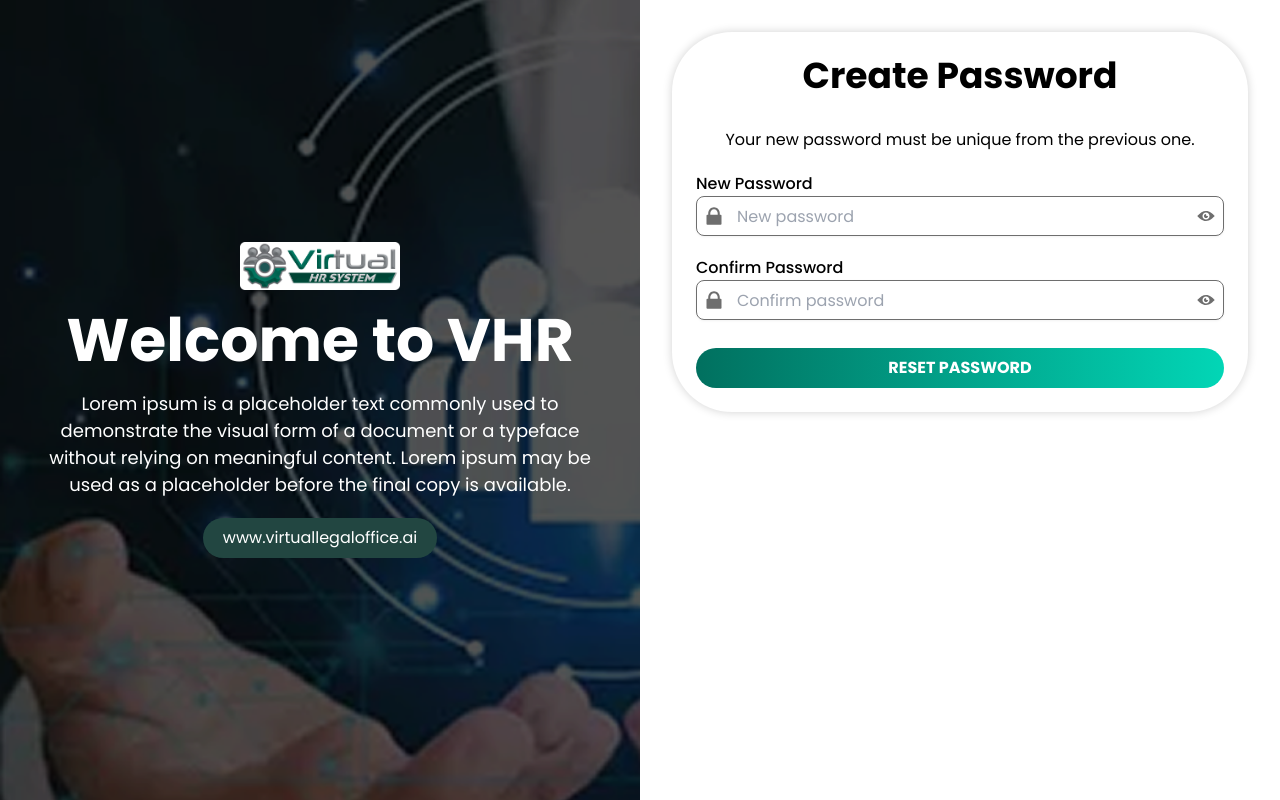
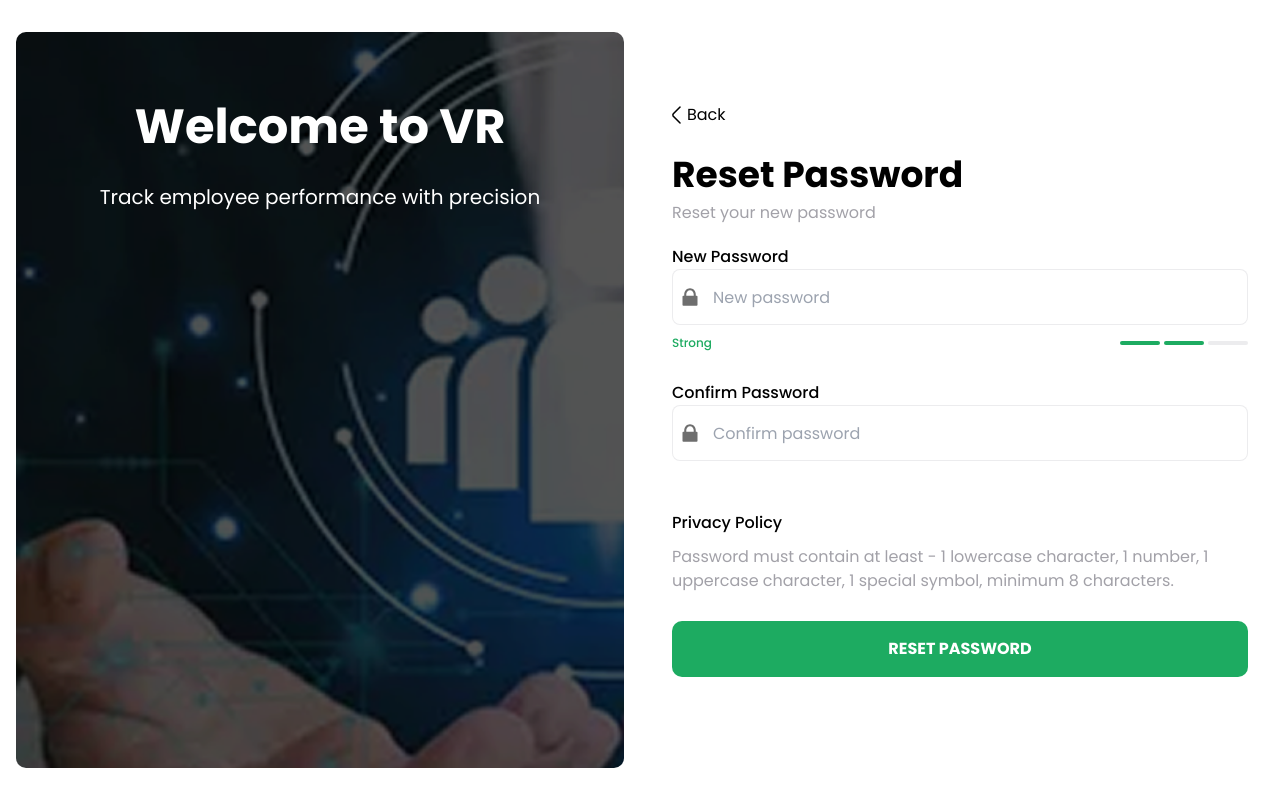
Before and after one commit to salman319/vhr, a Next.js app: page /create-password in a window 1280 px wide. Built offline with nearby package versions, Linux system fonts and the light colour scheme.

Commit message:
Slider Add

```diff
--- a/src/app/create-password/page.js
+++ b/src/app/create-password/page.js
@@ -1,113 +1,129 @@
 "use client";
-import React, { useRef, useEffect } from 'react'
+import React, { useState } from 'react';
 import Link from 'next/link';
+import { useRouter } from 'next/navigation';
+import Auth from '@/component/Auth';
 import Image from 'next/image';
+import Vector from "../../../public/images/vector.png";
+import Welcome from "../../../public/images/welcome.png";
+
 export default function Login() {
+  const [showPopup, setShowPopup] = useState(false);
+  const router = useRouter();
+
+  const handleResetPassword = () => {
+    setShowPopup(true);
+  };
+
+  const handleBackToLogin = () => {
+    router.push('/');
+  };
+
   return (
     <React.Fragment>
       <main>
-        <div className='grid grid-cols-1 md:grid-cols-2'>
-          <div className='welcome-sec grid-item flex justify-center items-center flex-col gap-5'>
-            <div className='flex justify-center'>
-              <Image width={100} height={100} src='/images/logo.png' alt='Media' className='w-40' />
-            </div>
-            <div>
-              <h1 className='text-3xl font-bold text-white md:text-6xl text-center'>
-                Welcome to VHR
-              </h1>
-            </div>
-            <div className='text-center text-[18px] px-8 text-white'>
-              Lorem ipsum is a placeholder text commonly used to demonstrate the visual form of a document or a typeface without relying on meaningful content. Lorem ipsum may be used as a placeholder before the final copy is available.
-            </div>
-            <div className='flex justify-center'>
-              <button className='rounded-full py-2 px-2 md:px-5 bg-green hover:bg-primary text-white text-base'>
-                www.virtuallegaloffice.ai
-              </button>
-            </div>
-          </div>
+        <div className="grid grid-cols-1 md:grid-cols-2 items-center bg-white">
+          <Auth />
+          <div className='h-screen flex flex-col justify-center bg-white overflow-auto grid-item p-5 md:p-8'>
+            <div className=''>
+              <a href="/otp-verification" className="back flex items-center gap-1.5 pb-7">
+                <Image src={Vector} alt="" />
+                <p className="text-base font-normal text-black hover:text-[#1DAB61] transition duration-300">Back</p>
+              </a>
+              <h1 className='text-2xl text-black md:text-4xl font-bold text-left pb-1.5'>Reset Password</h1>
+              <p className='text-left text-[#A2A1A8] mb-5'>
+                Reset your new password
+              </p>
 
-          <div className='h-screen bg-white overflow-auto grid-item p-5 md:p-8'>
-            <div className='bg-white shadow-custom rounded-[60px] p-4 md:p-6'>
-              <h1 className='text-2xl text-black md:text-4xl font-bold text-center pb-8'>Create Password</h1>
-              <p className='text-center text-black mb-5'>
-                Your new password must be unique from the previous one.
-              </p>
-              <div className="group fields mb-5">
-                <label
-                  className="inline-block text-black w-full text-base font-medium text-balck transition-all duration-200 ease-in-out group-focus-within:text-primary"
-                >
+              {/* New Password Field */}
+              <div className="group fields">
+                <label className="inline-block text-black w-full text-base font-medium transition-all duration-200 ease-in-out">
                   New Password
                 </label>
                 <div className="relative flex items-center">
                   <input
                     type="password"
                     placeholder='New password'
-                    className="relative h-10 w-full rounded-lg border bg-white border-gray pl-10 pr-9 font-thin outline-none drop-shadow-sm transition-all duration-200 ease-in-out focus:bg-white focus:ring-2 focus:ring-primary focus:drop-shadow-lg"
+                    className="relative h-14 w-full text-black rounded-lg border bg-white border-[#A2A1A833] pl-10 pr-9 font-thin outline-none focus:ring-2 focus:ring-[#1DAB61]"
                   />
-                  <span className=" absolute left-2 transition-all duration-200 ease-in-out group-focus-within:text-primary">
+                  <span className=" absolute left-2 transition-all duration-200 ease-in-out group-focus-within:text-[#1DAB61]">
                     <svg
                       viewBox="0 0 512 512"
                     >
                       <path d="M86.4,480h339.2c12.3,0,22.4-9.9,22.4-22.1V246c0-12.2-10-22-22.4-22H404v-30.9c0-41.5-16.2-87.6-42.6-115.4  C335.1,49.9,297.4,32,256.1,32c-0.1,0-0.1,0-0.1,0c0,0-0.1,0-0.1,0c-41.3,0-79,17.9-105.3,45.6c-26.4,27.8-42.6,73.9-42.6,115.4V224  H89h-2.6C74,224,64,233.9,64,246v211.9C64,470.1,74,480,86.4,480z M161,193.1c0-27.3,9.9-61.1,28.1-80.3l0,0l0-0.3  C206.7,93.9,231,83,255.9,83h0.1h0.1c24.9,0,49.2,10.9,66.8,29.5l0,0.2l-0.1,0.1c18.3,19.2,28.1,53,28.1,80.3V224h-17.5h-155H161  V193.1z" />
                     </svg>
                   </span>
-                  <span className=" absolute right-2 transition-all duration-200 ease-in-out group-focus-within:text-primary">
-                    <svg
-                      viewBox="0 0 512 512"
-                    >
-                      <g>
-                        <path d="M256,128c-81.9,0-145.7,48.8-224,128c67.4,67.7,124,128,224,128c99.9,0,173.4-76.4,224-126.6   C428.2,198.6,354.8,128,256,128z M256,347.3c-49.4,0-89.6-41-89.6-91.3c0-50.4,40.2-91.3,89.6-91.3s89.6,41,89.6,91.3   C345.6,306.4,305.4,347.3,256,347.3z" />
-                        <g>
-                          <path d="M256,224c0-7.9,2.9-15.1,7.6-20.7c-2.5-0.4-5-0.6-7.6-0.6c-28.8,0-52.3,23.9-52.3,53.3c0,29.4,23.5,53.3,52.3,53.3    s52.3-23.9,52.3-53.3c0-2.3-0.2-4.6-0.4-6.9c-5.5,4.3-12.3,6.9-19.8,6.9C270.3,256,256,241.7,256,224z" />
-                        </g>
-                      </g>
-                    </svg>
-                  </span>
                 </div>
               </div>
-
-              <div className="group fields mb-5">
-                <label
-                  className="inline-block text-black w-full text-base font-medium text-balck transition-all duration-200 ease-in-out group-focus-within:text-primary"
-                >
+              <div class="flex items-center justify-between w-full mt-[10px]">
+                <span class="text-[#1DAB61] font-medium text-xs">Strong</span>
+                <div class="flex gap-1">
+                  <div class="h-1 w-10 rounded-full bg-[#1DAB61]"></div>
+                  <div class="h-1 w-10 rounded-full bg-[#1DAB61]"></div>
+                  <div class="h-1 w-10 rounded-full bg-[#A2A1A833]"></div>
+                </div>
+              </div>
+              {/* Confirm Password Field */}
+              <div className="group fields mb-5 mt-[30px]">
+                <label className="inline-block text-black w-full text-base font-medium transition-all duration-200 ease-in-out">
                   Confirm Password
                 </label>
                 <div className="relative flex items-center">
                   <input
                     type="password"
                     placeholder='Confirm password'
-                    className="relative h-10 w-full rounded-lg border bg-white border-gray pl-10 pr-9 font-thin outline-none drop-shadow-sm transition-all duration-200 ease-in-out focus:bg-white focus:ring-2 focus:ring-primary focus:drop-shadow-lg"
+                    className="relative h-14 w-full text-black rounded-lg border bg-white border-[#A2A1A833] pl-10 pr-9 font-thin outline-none focus:ring-2 focus:ring-[#1DAB61]"
                   />
-                  <span className=" absolute left-2 transition-all duration-200 ease-in-out group-focus-within:text-primary">
+                  <span className=" absolute left-2 transition-all duration-200 ease-in-out group-focus-within:text-[#1DAB61]">
                     <svg
                       viewBox="0 0 512 512"
                     >
                       <path d="M86.4,480h339.2c12.3,0,22.4-9.9,22.4-22.1V246c0-12.2-10-22-22.4-22H404v-30.9c0-41.5-16.2-87.6-42.6-115.4  C335.1,49.9,297.4,32,256.1,32c-0.1,0-0.1,0-0.1,0c0,0-0.1,0-0.1,0c-41.3,0-79,17.9-105.3,45.6c-26.4,27.8-42.6,73.9-42.6,115.4V224  H89h-2.6C74,224,64,233.9,64,246v211.9C64,470.1,74,480,86.4,480z M161,193.1c0-27.3,9.9-61.1,28.1-80.3l0,0l0-0.3  C206.7,93.9,231,83,255.9,83h0.1h0.1c24.9,0,49.2,10.9,66.8,29.5l0,0.2l-0.1,0.1c18.3,19.2,28.1,53,28.1,80.3V224h-17.5h-155H161  V193.1z" />
                     </svg>
                   </span>
-                  <span className=" absolute right-2 transition-all duration-200 ease-in-out group-focus-within:text-primary">
-                    <svg
-                      viewBox="0 0 512 512"
-                    >
-                      <g>
-                        <path d="M256,128c-81.9,0-145.7,48.8-224,128c67.4,67.7,124,128,224,128c99.9,0,173.4-76.4,224-126.6   C428.2,198.6,354.8,128,256,128z M256,347.3c-49.4,0-89.6-41-89.6-91.3c0-50.4,40.2-91.3,89.6-91.3s89.6,41,89.6,91.3   C345.6,306.4,305.4,347.3,256,347.3z" />
-                        <g>
-                          <path d="M256,224c0-7.9,2.9-15.1,7.6-20.7c-2.5-0.4-5-0.6-7.6-0.6c-28.8,0-52.3,23.9-52.3,53.3c0,29.4,23.5,53.3,52.3,53.3    s52.3-23.9,52.3-53.3c0-2.3-0.2-4.6-0.4-6.9c-5.5,4.3-12.3,6.9-19.8,6.9C270.3,256,256,241.7,256,224z" />
-                        </g>
-                      </g>
-                    </svg>
-                  </span>
                 </div>
               </div>
 
-              <button className='bg-green-gradient mt-2 hover:bg-hover-gradient text-base font-bold rounded-full p-2 w-full uppercase text-white'>
-                Reset password
+              {/* Policy Info */}
+              <label className="inline-block mt-[30px] text-black w-full text-base font-medium">
+                Privacy Policy
+              </label>
+              <p className='text-left text-[#A2A1A8] mt-[10px]'>
+                Password must contain at least - 1 lowercase character, 1 number, 1 uppercase character, 1 special symbol, minimum 8 characters.
+              </p>
+
+              {/* Reset Password Button */}
+              <button
+                onClick={handleResetPassword}
+                className="w-full bg-[#1DAB61] mt-7 mb-5 hover:bg-[#37c77d] transition duration-300 h-14 text-base font-bold rounded-[10px] p-2 uppercase text-white flex items-center justify-center"
+              >
+                Reset Password
               </button>
 
+              {/* Popup */}
+              {showPopup && (
+                <div className="fixed inset-0 bg-[#000000b0] backdrop-blur-lg flex items-center justify-center z-50">
+                  <div className="welcome w-96 h-[360px] flex flex-col items-center border bg-white border-[#A2A1A84D] rounded-[30px] px-4 py-4">
+                    <Image src={Welcome} alt="Welcome" className="mt-3.5" />
+                    <h3 className="text-2xl text-black font-semibold text-center pt-3.5">
+                      Password Updated Successfully
+                    </h3>
+                    <p className="text-xs  font-light pt-1 text-center text-black">
+                      Your password has been updated successfully
+                    </p>
+                    <button
+                      onClick={handleBackToLogin}
+                      className="border border-[#1DAB61] bg-[#1DAB61] hover:bg-[#33c77a] mt-10 p-4 h-[55px] w-full flex items-center justify-center text-base font-bold rounded-md transition duration-300"
+                    >
+                      <span className="text-white">Back to Login</span>
+                    </button>
+                  </div>
+                </div>
+              )}
             </div>
           </div>
         </div>
       </main>
     </React.Fragment>
-  )
+  );
 }
--- a/src/app/otp-verification/page.js
+++ b/src/app/otp-verification/page.js
@@ -1,44 +1,34 @@
 "use client";
-import React, { useRef, useEffect } from 'react'
+import React from 'react';
 import Link from 'next/link';
+import Auth from '@/component/Auth';
 import Image from 'next/image';
+import Vector from "../../../public/images/vector.png";
+
 export default function Login() {
   return (
     <React.Fragment>
       <main>
-        <div className='grid grid-cols-1 md:grid-cols-2'>
-          <div className='welcome-sec grid-item flex justify-center items-center flex-col gap-5'>
-            <div className='flex justify-center'>
-              <Image width={100} height={100} src='/images/logo.png' alt='Media' className='w-40' />
-            </div>
-            <div>
-              <h1 className='text-3xl font-bold text-white md:text-6xl text-center'>
-                Welcome to VHR
-              </h1>
-            </div>
-            <div className='text-center text-[18px] px-8 text-white'>
-              Lorem ipsum is a placeholder text commonly used to demonstrate the visual form of a document or a typeface without relying on meaningful content. Lorem ipsum may be used as a placeholder before the final copy is available.
-            </div>
-            <div className='flex justify-center'>
-              <button className='rounded-full py-2 px-2 md:px-5 bg-green hover:bg-primary text-white text-base'>
-                www.virtuallegaloffice.ai
-              </button>
-            </div>
-          </div>
-
-          <div className='h-screen bg-white overflow-auto grid-item p-5 md:p-8'>
-            <div className='bg-white shadow-custom rounded-[60px] p-4 md:p-6'>
-              <h1 className='text-2xl text-black md:text-4xl font-bold text-center pb-8'>OTP Verification</h1>
-              <p className='text-center text-black mb-5'>
-                Enter the verification code we just sent on your email address for setting your password.
+        <div className="grid grid-cols-1 md:grid-cols-2 items-center bg-white">
+          <Auth />
+          <div className='h-screen flex flex-col justify-center bg-white overflow-auto grid-item p-5 md:p-8'>
+            <div className=''>
+              <a href="/forgot-password" className="back flex items-center gap-1.5 pb-7">
+                <Image src={Vector} alt="" />
+                <p className="text-base font-normal text-black hover:text-[#1DAB61] transition duration-300">Back</p>
+              </a>
+              <h1 className='text-2xl text-black md:text-4xl font-bold text-left pb-1.5'>Enter OTP</h1>
+              <p className='text-left text-[#A2A1A8] mb-5'>
+                We have share a code of your registered email address
+                robertallen@example.com
               </p>
-              <div className="group flex justify-center gap-3 fields mb-5">
+              <div className="group flex justify-between gap-3 fields mb-5 mt-7">
 
                 <div className="relative flex items-center">
                   <input
                     type="text"
                     placeholder='-'
-                    className="relative text-black h-10 w-10 text-center rounded-lg border bg-white border-gray p-1 font-thin outline-none drop-shadow-sm transition-all duration-200 ease-in-out focus:bg-white focus:ring-2 focus:ring-primary focus:drop-shadow-lg"
+                    className="relative text-black lg:h-[60px] md:h-[40px]  lg:w-[60px] md:w-[40px] h-[35px] w-[35px]  text-center rounded-lg border bg-white border-[#A2A1A833] p-1 font-thin outline-none drop-shadow-sm transition-all duration-200 ease-in-out focus:bg-white focus:ring-2 focus:ring-[#1DAB61] "
                   />
                 </div>
 
@@ -46,7 +36,7 @@ export default function Login() {
                   <input
                     type="text"
                     placeholder='-'
-                    className="relative text-black h-10 w-10 text-center rounded-lg border bg-white border-gray p-1 font-thin outline-none drop-shadow-sm transition-all duration-200 ease-in-out focus:bg-white focus:ring-2 focus:ring-primary focus:drop-shadow-lg"
+                    className="relative text-black lg:h-[60px] md:h-[40px]  lg:w-[60px] md:w-[40px] h-[35px] w-[35px] text-center rounded-lg border bg-white border-[#A2A1A833] p-1 font-thin outline-none drop-shadow-sm transition-all duration-200 ease-in-out focus:bg-white focus:ring-2 focus:ring-[#1DAB61] "
                   />
                 </div>
 
@@ -54,7 +44,7 @@ export default function Login() {
                   <input
                     type="text"
                     placeholder='-'
-                    className="relative text-black h-10 w-10 text-center rounded-lg border bg-white border-gray p-1 font-thin outline-none drop-shadow-sm transition-all duration-200 ease-in-out focus:bg-white focus:ring-2 focus:ring-primary focus:drop-shadow-lg"
+                    className="relative text-black lg:h-[60px] md:h-[40px]  lg:w-[60px] md:w-[40px] h-[35px] w-[35px]  text-center rounded-lg border bg-white border-[#A2A1A833] p-1 font-thin outline-none drop-shadow-sm transition-all duration-200 ease-in-out focus:bg-white focus:ring-2 focus:ring-[#1DAB61] "
                   />
                 </div>
 
@@ -62,7 +52,7 @@ export default function Login() {
                   <input
                     type="text"
                     placeholder='-'
-                    className="relative text-black h-10 w-10 text-center rounded-lg border bg-white border-gray p-1 font-thin outline-none drop-shadow-sm transition-all duration-200 ease-in-out focus:bg-white focus:ring-2 focus:ring-primary focus:drop-shadow-lg"
+                    className="relative text-black lg:h-[60px] md:h-[40px]  lg:w-[60px] md:w-[40px] h-[35px] w-[35px]  text-center rounded-lg border bg-white border-[#A2A1A833] p-1 font-thin outline-none drop-shadow-sm transition-all duration-200 ease-in-out focus:bg-white focus:ring-2 focus:ring-[#1DAB61] "
                   />
                 </div>
 
@@ -70,33 +60,36 @@ export default function Login() {
                   <input
                     type="text"
                     placeholder='-'
-                    className="relative text-black h-10 w-10 text-center rounded-lg border bg-white border-gray p-1 font-thin outline-none drop-shadow-sm transition-all duration-200 ease-in-out focus:bg-white focus:ring-2 focus:ring-primary focus:drop-shadow-lg"
+                    className="relative text-black lg:h-[60px] md:h-[40px]  lg:w-[60px] md:w-[40px] h-[35px] w-[35px]  text-center rounded-lg border bg-white border-[#A2A1A833] p-1 font-thin outline-none drop-shadow-sm transition-all duration-200 ease-in-out focus:bg-white focus:ring-2 focus:ring-[#1DAB61] "
                   />
                 </div>
                 <div className="relative flex items-center">
                   <input
                     type="text"
                     placeholder='-'
-                    className="relative text-black h-10 w-10 text-center rounded-lg border bg-white border-gray p-1 font-thin outline-none drop-shadow-sm transition-all duration-200 ease-in-out focus:bg-white focus:ring-2 focus:ring-primary focus:drop-shadow-lg"
+                    className="relative text-black lg:h-[60px] md:h-[40px]  lg:w-[60px] md:w-[40px] h-[35px] w-[35px]  text-center rounded-lg border bg-white border-[#A2A1A833] p-1 font-thin outline-none drop-shadow-sm transition-all duration-200 ease-in-out focus:bg-white focus:ring-2 focus:ring-[#1DAB61] "
                   />
                 </div>
               </div>
 
-              <button className='bg-green-gradient mt-2 hover:bg-hover-gradient text-base font-bold rounded-full p-2 w-full uppercase text-white'>
+              <a
+                href="/create-password"
+                className="w-full bg-[#1DAB61] mt-7 mb-5 hover:bg-[#37c77d] transition duration-300 h-14 text-base font-bold rounded-[10px] p-2 uppercase text-white flex items-center justify-center"
+              >
                 Verify
-              </button>
+              </a>
 
-              <div className='text-center text-black text-base py-5'>
+              {/* <div className='text-center text-black text-base py-5'>
                 Didn’t receive code?
-                <Link href={'/signup'} className='text-primary underline hover:text-green pl-1'>
+                <Link href={'/signup'} className='text-[#1DAB61] underline hover:text-[#37c77d] pl-1'>
                   Resend
                 </Link>
-              </div>
+              </div> */}
 
             </div>
           </div>
         </div>
       </main>
     </React.Fragment>
-  )
+  );
 }
--- a/src/component/Auth.js
+++ b/src/component/Auth.js
@@ -1,18 +1,63 @@
-import React from 'react'
+import React, { useState, useEffect } from 'react'
 
 const Auth = () => {
+    const [currentSlide, setCurrentSlide] = useState(0);
+
+    const slides = [
+        {
+            heading: "Welcome to VHR",
+            content: "90% faster onboarding with our automated system"
+        },
+        {
+            heading: "Welcome to VR",
+            content: "Track employee performance with precision"
+        },
+        {
+            heading: "Welcome to VH",
+            content: "Reduce attrition with our engagement tools"
+        }
+    ];
+
+    useEffect(() => {
+        const interval = setInterval(() => {
+            setCurrentSlide((prev) => (prev + 1) % slides.length);
+        }, 3000);
+        return () => clearInterval(interval);
+    }, []);
+
     return (
-        <div className='welcome-sec grid-item lg:flex md:flex hidden rounded-[10px] justify-start items-center pt-[95px] h-[92vh] w-[95%] mx-auto flex-col gap-5'>
-            {/* <div className='flex justify-center'>
-              <Image width={100} height={100} src='/images/logo.png' alt='Media' className='w-40' />
+        <div className='welcome-sec bg-gradient-to-r from-blue-600 to-purple-600 lg:flex md:flex hidden rounded-[10px] justify-start pt-[95px] items-center h-[92vh] w-[95%] mx-auto flex-col'>
+            {/* Logo section - uncomment when ready */}
+            {/* <div className='flex justify-center mb-8'>
+              <Image width={120} height={120} src='/images/logo.png' alt='Logo' className='w-32 md:w-40' />
             </div> */}
-            <div>
-                <h1 className='lg:text-6xl md:3xl text-3xl font-bold text-white md:text-6xl text-center'>
-                    Welcome to VHR
-                </h1>
+
+            {/* Main content container */}
+            <div className='relative w-[98%] px-6 text-center'>
+                {/* Sliding Heading */}
+                {slides.map((slide, index) => (
+                    <div
+                        key={`heading-${index}`}
+                        className={`absolute inset-0 flex items-center justify-center transition-opacity duration-500 ${currentSlide === index ? 'opacity-100' : 'opacity-0'}`}
+                    >
+                        <h1 className='text-4xl sm:text-5xl md:text-4xl lg:text-5xl font-bold text-white'>
+                            {slide.heading}
+                        </h1>
+                    </div>
+                ))}
+
+                {/* Sliding Content */}
+                {slides.map((slide, index) => (
+                    <div
+                        key={`content-${index}`}
+                        className={`absolute inset-0 flex pt-[70px] items-center justify-center transition-opacity duration-500 ${currentSlide === index ? 'opacity-100' : 'opacity-0'}`}
+                    >
+                        <p className='text-lg sm:text-xl md:text-xl px-4 sm:px-8 text-white'>
+                            {slide.content}
+                        </p>
+                    </div>
+                ))}
             </div>
-            <div className='text-center lg:text-[24px] md:text-[18px] text-[16px] px-8 text-white'>
-                Develop a web-based HR platform that automates employee onboarding, lead management, HR operations, finance, and compliance. </div>
         </div>
     )
 }
```
Also changed, not shown: src/app/forgot-password/page.js (+18 -17 lines), public/images/Welcome.png (added).
